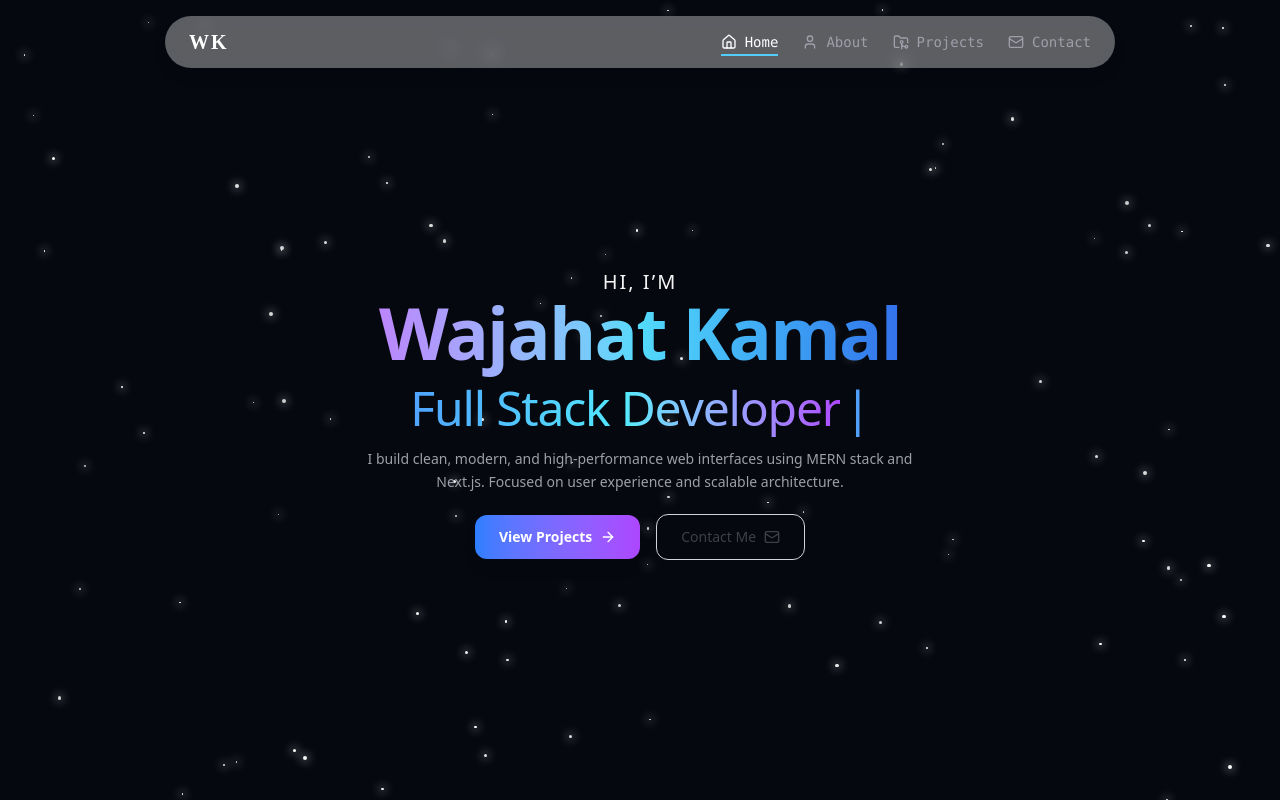
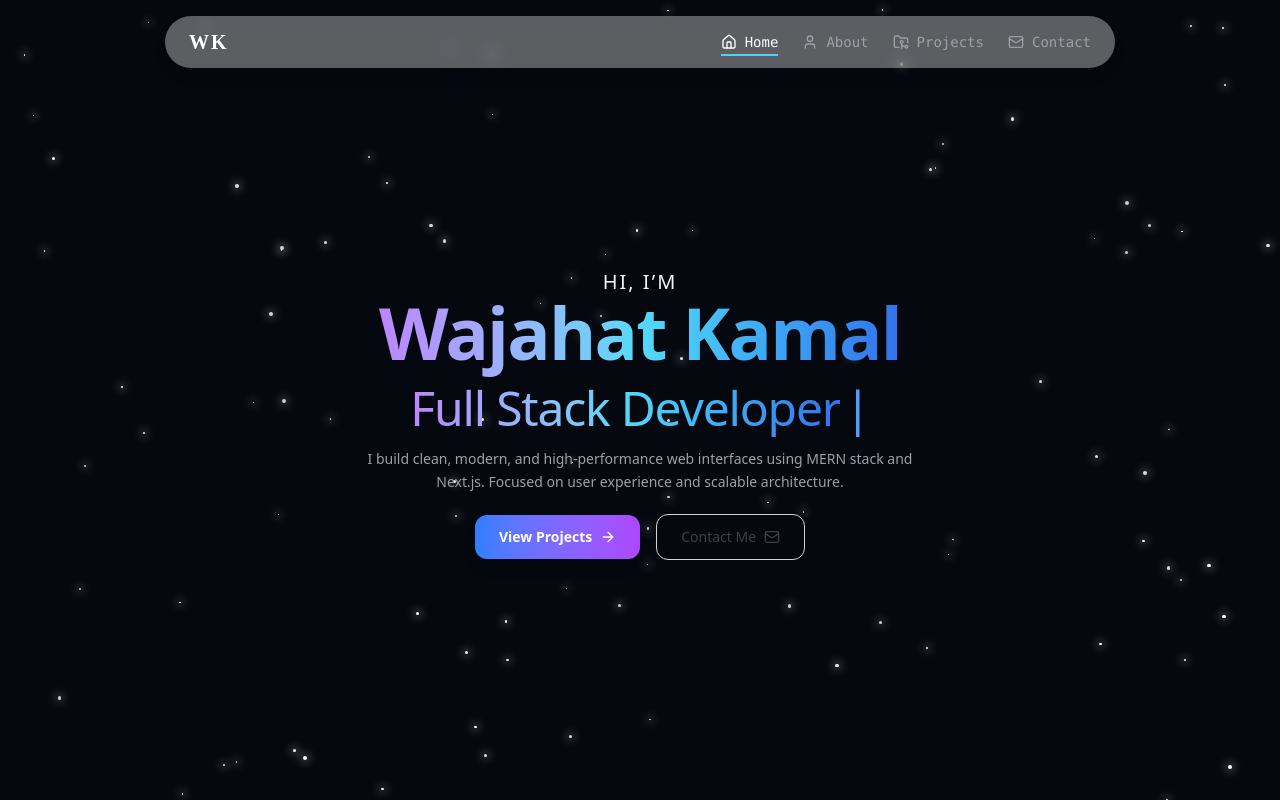
Before and after one commit to wajahat-kamal/Dev-Portfolio, a React (Vite) app: page / in a window 1280 px wide. Shown: the top 800 px of the page. Built offline with nearby package versions, Linux system fonts and the light colour scheme.

Commit message:
Update TypingEffect component: change gradient colors for improved visual consistency and aesthetic appeal.

```diff
--- a/src/components/TypingEffect.jsx
+++ b/src/components/TypingEffect.jsx
@@ -171,7 +171,7 @@ const TypingEffect = ({
       className: `inline-block whitespace-pre-wrap tracking-tight ${className}`,
       ...props,
     },
-    <span className="bg-gradient-to-r from-blue-400 via-cyan-300 to-purple-500 bg-clip-text text-transparent">
+    <span className="bg-gradient-to-r from-[#BB86FC] via-[#53DAFA] to-[#3471EB] bg-clip-text text-transparent">
       {displayedText}
     </span>,
     showCursor && (
```
